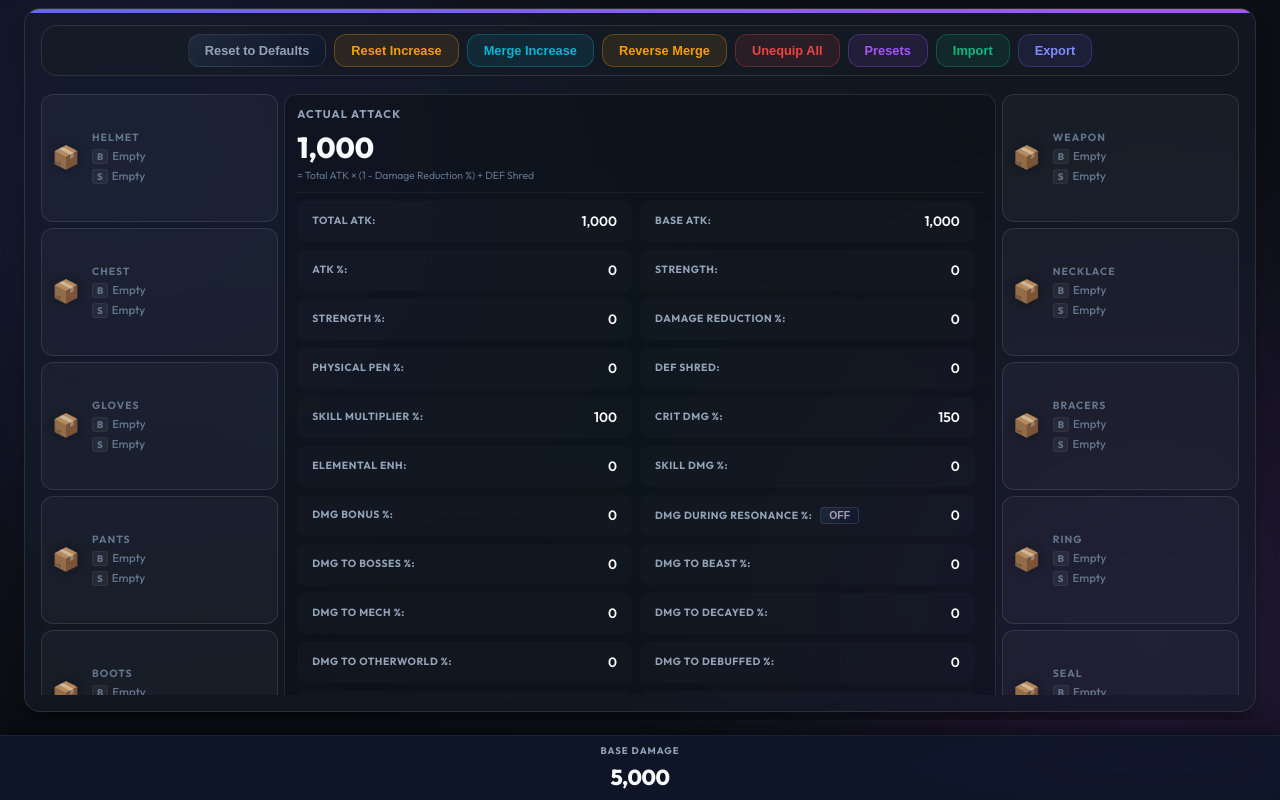
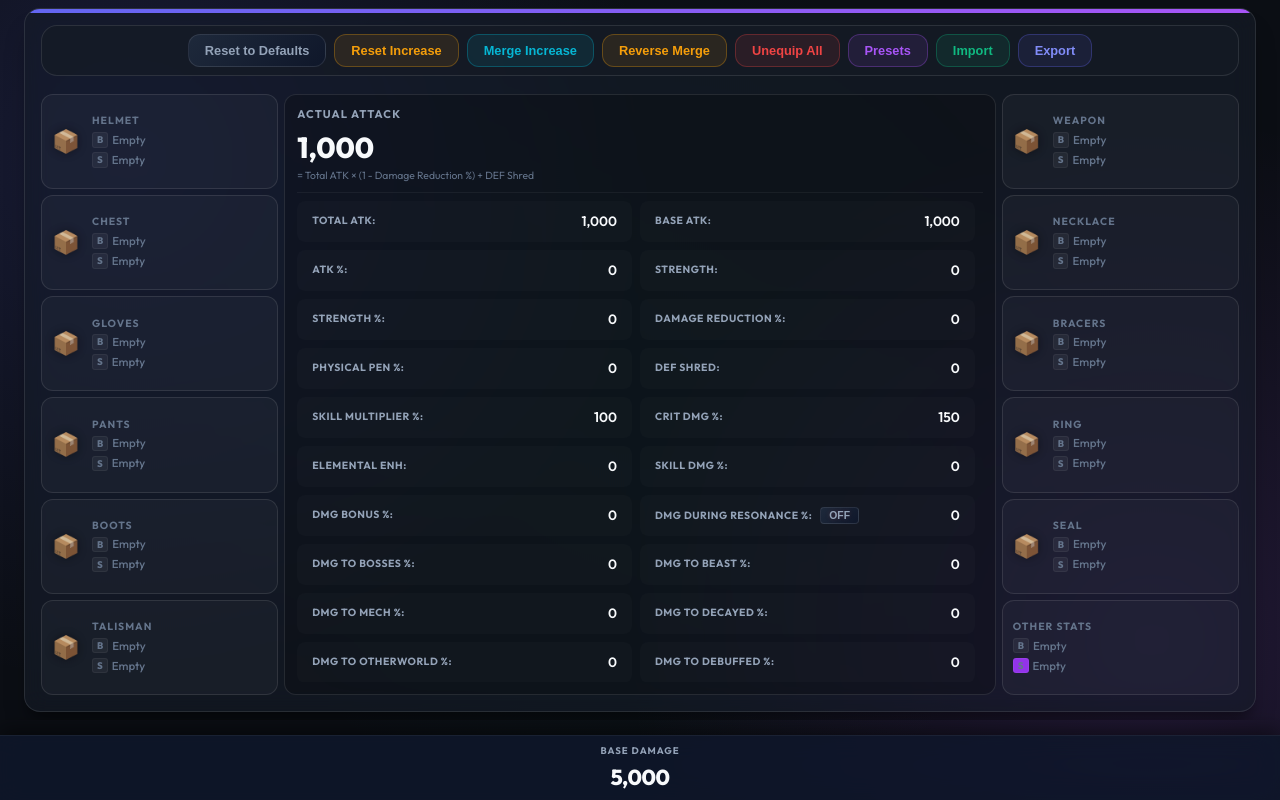
Before and after one commit to mhartkhiss/CoA-Damage-Calculator, a React (Vite) app: page / in a window 1280 px wide. Built offline with nearby package versions, Linux system fonts and the light colour scheme.

Commit message:
feat: Add comprehensive and responsive styling for the Damage Calculator component.

```diff
--- a/src/DamageCalculator.css
+++ b/src/DamageCalculator.css
@@ -1323,8 +1323,7 @@ button:active {
   min-height: 0;
   display: flex;
   flex-direction: column;
-  overflow-y: auto;
-  overflow-x: hidden;
+  overflow: hidden;
   width: 100%;
 }
 
@@ -1346,12 +1345,14 @@ button:active {
 .slot-grid {
   display: grid;
   grid-template-columns: 1fr 3fr 1fr;
-  grid-template-rows: auto auto auto auto auto auto;
+  grid-template-rows: repeat(6, auto);
   gap: 6px;
   margin-bottom: 0;
   width: 100%;
   margin-left: 0;
   margin-right: 0;
+  flex: 1;
+  min-height: 0;
 }
 
 /* Gear layout positioning: Left side, Center stats, and Right side */
@@ -1445,7 +1446,6 @@ button:active {
   flex-direction: column;
   overflow: hidden;
   min-height: 0;
-  flex: 1;
 }
 
 .stats-display-header {
```
